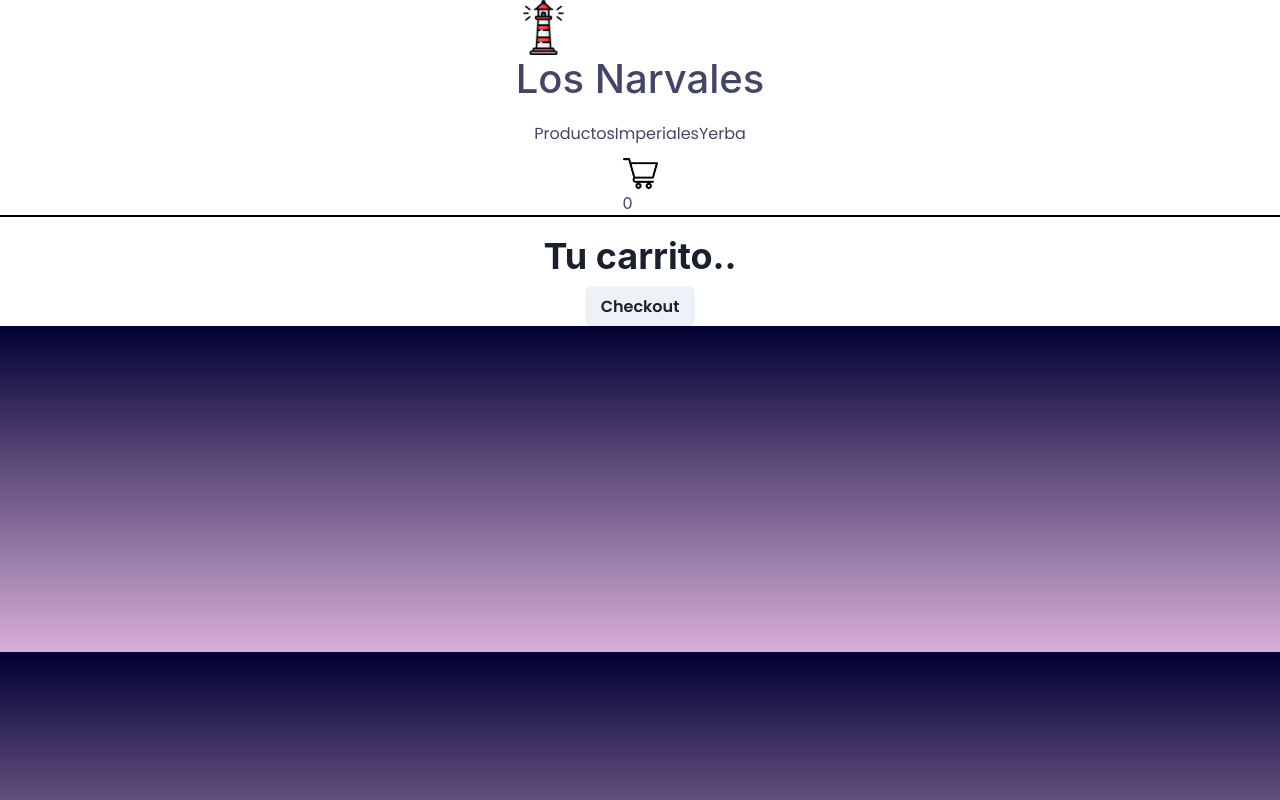
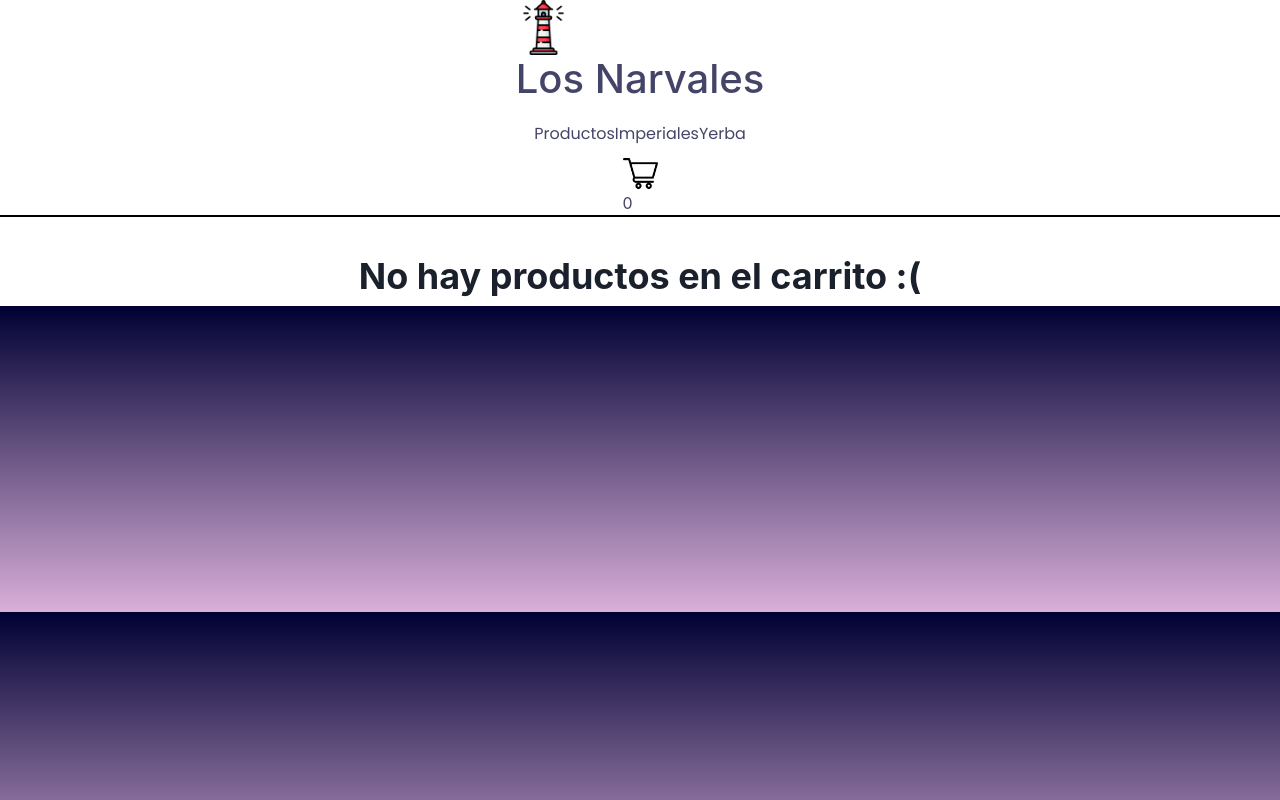
Before and after one commit to tomassoro/PreEntrega1-TomasAberastainOro, a React (Create React App) app: page /cart in a window 1280 px wide. Built offline with nearby package versions, Linux system fonts and the light colour scheme; the HTML template or start-up script is replaced by a standard one.

Commit message:
termino CartCont

```diff
--- a/src/components/CartContainer/CartContainer.js
+++ b/src/components/CartContainer/CartContainer.js
@@ -5,8 +5,17 @@ import { Center, Heading,Button} from "@chakra-ui/react"
 import CartList from "../CartList/CartList"
 
 const CartContainer = () =>{
-    const {cart} = useContext(CartContext)
+    const {cart, total} = useContext(CartContext)
     console.log(cart)
+    if(cart.length === 0) {
+        return (
+            <Center mt={10}>
+                <Heading>
+                    No hay productos en el carrito :(
+                </Heading>
+            </Center>
+        )
+    }
     return(
         <div>
             <Center mt='20px'>
@@ -15,20 +24,10 @@ const CartContainer = () =>{
                 </Heading>
             </Center>
             <CartList cart={cart}/>
-            <Center>
+            <Center gap={2} mt={5}>
+                <Button colorScheme='green'>Total: ${total}</Button>
                 <Link to='/checkout'><Button>Checkout</Button></Link>
             </Center>
-            {/* <div>
-            {cart.map(prod =>{
-                return(
-                        <Center key={prod.id}>
-                            <div >
-                                <Text>{prod.name}</Text>
-                            </div>
-                        </Center>
-                )
-            })}
-            </div> */}
         </div>
     )
 }
--- a/src/components/Checkout/Checkout.js
+++ b/src/components/Checkout/Checkout.js
@@ -79,7 +79,7 @@ import { useNavigate } from "react-router-dom"
                     console.log(id)
                 } else {
                     <Center>
-                        hay productos fuera de stock
+                        Hay productos fuera de stock
                     </Center>
                 }
             } catch (error) {
@@ -111,15 +111,7 @@ import { useNavigate } from "react-router-dom"
             )
         }
 
-        if(cart.length === 0) {
-            return (
-                <Center>
-                    <Heading>
-                        No hay productos en el carrito
-                    </Heading>
-                </Center>
-            )
-        }
+
 
     return(
         <div>
--- a/src/components/ItemCart/ItemCart.js
+++ b/src/components/ItemCart/ItemCart.js
@@ -1,5 +1,7 @@
 import { Button, Image } from "@chakra-ui/react"
-const ItemCart = ({name, quantity, img, price }) =>{
+
+const ItemCart = ({name, quantity, img, price}) =>{
+
     return(
         <article className="ItemCart">
             <Image src={img} alt={name} boxSize='115px' objectFit='cover' borderRadius='lg'/>
@@ -13,7 +15,7 @@ const ItemCart = ({name, quantity, img, price }) =>{
             </div>
             <div className="titleCart">
                 <strong>Precio</strong>
-                <strong>${price}</strong>
+                <strong>${price * quantity}</strong>
             </div>
             <Button colorScheme='red'><img style={{height:'25px'}} src="./Images/delete.png" alt="delete"/></Button>
         </article>
--- a/src/components/ItemDetail/ItemDetail.js
+++ b/src/components/ItemDetail/ItemDetail.js
@@ -10,7 +10,7 @@ import { NotificationContext } from '../../notification/NotificationService'
 
 const ItemDetail = ({ id, name, category, img, price, stock, description}) => {
     const [quantity, setQuantity] = useState(0)
-    const { addItem, isInCart } = useContext(CartContext)
+    const { addItem, isInCart} = useContext(CartContext)
     const setNotification = useContext(NotificationContext)
     console.log(quantity)
 
@@ -21,6 +21,7 @@ const ItemDetail = ({ id, name, category, img, price, stock, description}) => {
         setQuantity(parseInt(quantity))
         setNotification(`Se agrego correctamente ${quantity} ${name}`, 5)
         addItem({ id, name, price, quantity, img})
+
     }
 
     return (
```
